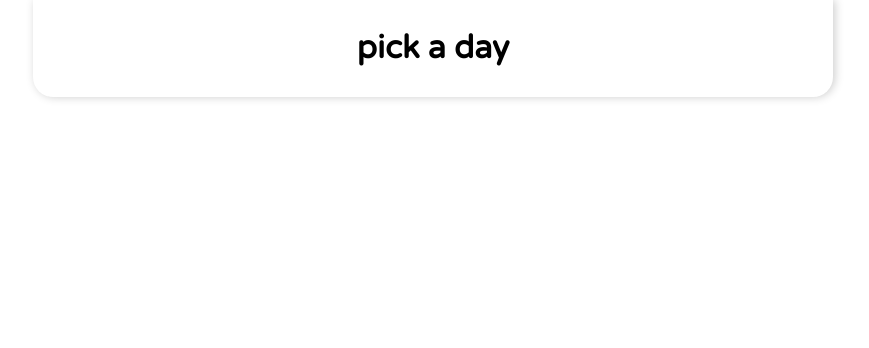
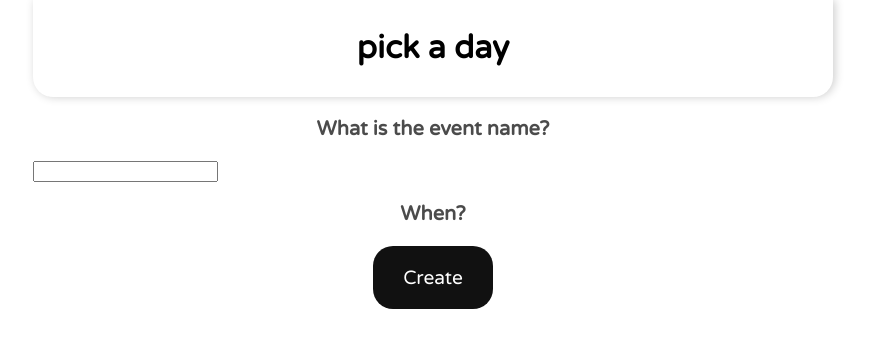
Before and after one commit to giacomoschiavo/pick-a-day, a React (Create React App) app: page /create in a window 1280 px wide. Shown: the top 348 px of the page, without its empty margins (207-1076 px from the left). Built offline with nearby package versions, Linux system fonts and the light colour scheme.

Commit message:
added components to Create, added Label component

```diff
--- a/src/components/routes/Create.js
+++ b/src/components/routes/Create.js
@@ -1,7 +1,17 @@
 import React from "react";
-import Header from "../ui/Header";
+import Button from "../ui/Button";
+import Label from "../ui/Label";
+import classes from "./Create.module.css";
 const Create = () => {
-  return <div></div>;
+  return (
+    <div>
+      <Label className={classes.labelHome}>What is the event name?</Label>
+      <input />
+      <Label className={classes.labelHome}>When?</Label>
+      {/* calendario */}
+      <Button className={classes.btn} value="Create" />
+    </div>
+  );
 };
 
 export default Create;
--- a/src/components/routes/Create.module.css
+++ b/src/components/routes/Create.module.css
@@ -0,0 +1,10 @@
+.labelHome {
+  font-size: 20px;
+}
+
+.btn {
+  font-size: 1.2rem;
+  margin: 0 auto;
+  padding: 20px 30px;
+  border-radius: 20px;
+}
--- a/src/components/routes/Home.js
+++ b/src/components/routes/Home.js
@@ -1,6 +1,4 @@
 import React from "react";
-import Header from "../ui/Header";
-
 const Home = () => {
   return <div></div>;
 };
--- a/src/components/ui/Button.module.css
+++ b/src/components/ui/Button.module.css
@@ -1,4 +1,6 @@
 .btn {
+  box-sizing: border-box;
+  width: fit-content;
   background-color: #111;
   padding: 10px;
   color: white;
--- /dev/null
+++ b/src/components/ui/Label.js
@@ -0,0 +1,9 @@
+import React from "react";
+import classes from "./Label.module.css";
+const Label = (props) => {
+  return (
+    <p className={`${props.className} ${classes.label}`}>{props.children}</p>
+  );
+};
+
+export default Label;
--- /dev/null
+++ b/src/components/ui/Label.module.css
@@ -0,0 +1,5 @@
+.label {
+  text-align: center;
+  font-weight: bolder;
+  opacity: 0.7;
+}
```
Also changed, not shown: src/components/routes/Home.module.css (added).
